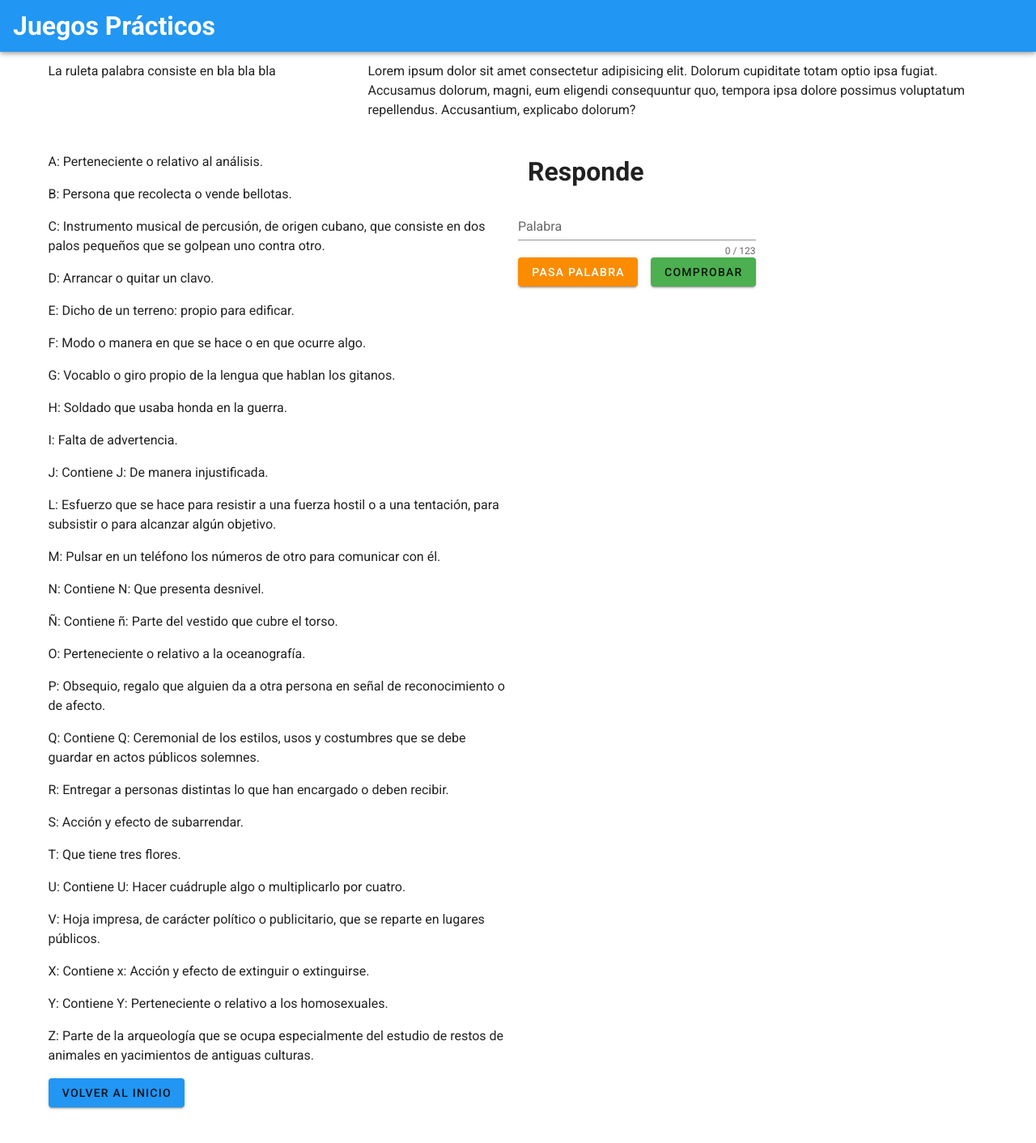
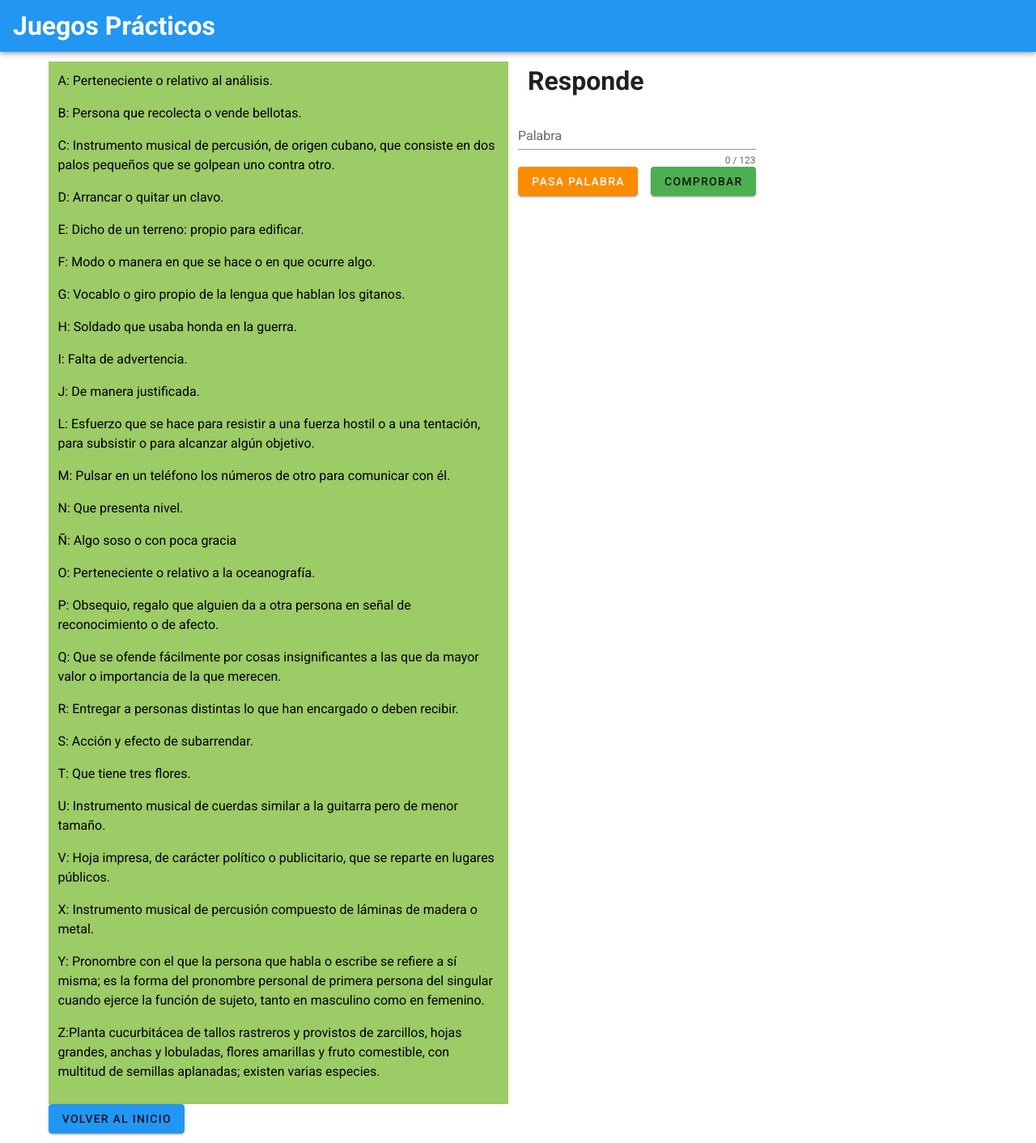
Before and after one commit to fasalgad/ruleta-palabras, a Vue app: page /ruleta in a window 1280 px wide. Shown: the whole page at 81% size. Before the commit the page ends 1380 px from the top, so only its background shows below. Built offline with nearby package versions, Linux system fonts and the light colour scheme.

Commit message:
El mejor Punto de restauración

```diff
--- a/src/App.vue
+++ b/src/App.vue
@@ -8,6 +8,7 @@
       <router-view />
     </v-content>
   </v-app>
+
 </template>
 
 <script>
--- a/src/components/Ingreso.vue
+++ b/src/components/Ingreso.vue
@@ -1,19 +1,6 @@
 <template>
   <v-container>
-    <v-row>
-      <v-col cols="12" sm="4">
-        <p>La ruleta palabra consiste en bla bla bla</p>
-      </v-col>
-
-      <v-col cols="12" sm="8">
-        <p>
-          Lorem ipsum dolor sit amet consectetur adipisicing elit. Dolorum
-          cupiditate totam optio ipsa fugiat. Accusamus dolorum, magni, eum
-          eligendi consequuntur quo, tempora ipsa dolore possimus voluptatum
-          repellendus. Accusantium, explicabo dolorum?
-        </p>
-      </v-col>
-    </v-row>
+    <v-row> </v-row>
 
     <v-row>
       <v-col> <Preguntas /> </v-col>
@@ -50,8 +37,6 @@
         </v-btn>
       </v-flex>
     </v-layout>
-
-
   </v-container>
 </template>
 
@@ -61,6 +46,37 @@ export default {
   components: {
     Preguntas
   },
+   data: {
+      palabras:[
+        {palabra:'Analítico'},
+        {palabra:'Bellotero'},
+        {palabra:'Clave'},
+        {palabra:'Desclavar'},
+        {palabra:'Edificable'},
+        {palabra:'Forma'},
+        {palabra:'Gitanismo'},
+        {palabra:'Hondero'},
+        {palabra:'Inadvertencia'},
+        {palabra:'justificadamente'},
+        {palabra:'Lucha'},
+        {palabra:'Marcar'},
+        {palabra:'Nivelado'},
+        {palabra:'Ñoñería'},
+        {palabra:'Oceanográfico'},
+        {palabra:'Presente'},
+        {palabra:'Etiqueta'},
+        {palabra:'Quisquilloso'},
+        {palabra:'Repartir'},
+        {palabra:'Subarriendo'},
+        {palabra:'Trifloro'},
+        {palabra:'Ukelele'},
+        {palabra:'Volante'},
+        {palabra:'Xilófono'},
+        {palabra:'Yo'},
+        {palabra:'Zapallo'}
+
+      ]
+    },
 
   methods: {
 
--- a/src/components/Preguntas.vue
+++ b/src/components/Preguntas.vue
@@ -1,14 +1,13 @@
 <template>
   <div>
-    <p>
-      A: Perteneciente o relativo al análisis.
-    </p>
+    <v-col style="background:#9CCC65;color:black">
+      <p>A: Perteneciente o relativo al análisis.</p>
       <p>
         B: Persona que recolecta o vende bellotas.
       </p>
       <p>
-      C: Instrumento musical de percusión, de origen cubano, que consiste en dos
-      palos pequeños que se golpean uno contra otro.
+        C: Instrumento musical de percusión, de origen cubano, que consiste en
+        dos palos pequeños que se golpean uno contra otro.
       </p>
       <p>D: Arrancar o quitar un clavo.</p>
       <p>E: Dicho de un terreno: propio para edificar.</p>
@@ -16,23 +15,52 @@
       <p>G: Vocablo o giro propio de la lengua que hablan los gitanos.</p>
       <p>H: Soldado que usaba honda en la guerra.</p>
       <p>I: Falta de advertencia.</p>
-    <p>J: Contiene J: De manera injustificada.</p>
-    <p>L: Esfuerzo que se hace para resistir a una fuerza hostil o a una tentación, para subsistir o para alcanzar algún objetivo.</p>
+      <p>J: De manera justificada.</p>
+      <p>
+        L: Esfuerzo que se hace para resistir a una fuerza hostil o a una
+        tentación, para subsistir o para alcanzar algún objetivo.
+      </p>
       <p>M: Pulsar en un teléfono los números de otro para comunicar con él.</p>
-    <p>N: Contiene N: Que presenta desnivel.</p>
-    <p>Ñ: Contiene ñ: Parte del vestido que cubre el torso.</p>
+      <p>N: Que presenta nivel.</p>
+      <p>Ñ: Algo soso o con poca gracia</p>
       <p>O: Perteneciente o relativo a la oceanografía.</p>
-    <p>P: Obsequio, regalo que alguien da a otra persona en señal de reconocimiento o de afecto.</p>
-    <p>Q: Contiene Q: Ceremonial de los estilos, usos y costumbres que se debe guardar en actos públicos solemnes. </p>
-    <p>R: Entregar a personas distintas lo que han encargado o deben recibir.</p>
-    <p>S: Acción y efecto de subarrendar.  </p>
-    <p>T: Que tiene tres flores. </p>
-    <p>U: Contiene U:  Hacer cuádruple algo o multiplicarlo por cuatro.</p>
-    <p>V: Hoja impresa, de carácter político o publicitario, que se reparte en lugares públicos.</p>
-    <p>X: Contiene x:  Acción y efecto de extinguir o extinguirse.</p>
-    <p>Y: Contiene Y: Perteneciente o relativo a los homosexuales.</p>
-    <p>Z: Parte de la arqueología que se ocupa especialmente del estudio de restos de animales en yacimientos de antiguas culturas.</p>
-
+      <p>
+        P: Obsequio, regalo que alguien da a otra persona en señal de
+        reconocimiento o de afecto.
+      </p>
+      <p>
+        Q: Que se ofende fácilmente por cosas insignificantes a las que da mayor
+        valor o importancia de la que merecen.
+      </p>
+      <p>
+        R: Entregar a personas distintas lo que han encargado o deben recibir.
+      </p>
+      <p>S: Acción y efecto de subarrendar.</p>
+      <p>T: Que tiene tres flores.</p>
+      <p>
+        U: Instrumento musical de cuerdas similar a la guitarra pero de menor
+        tamaño.
+      </p>
+      <p>
+        V: Hoja impresa, de carácter político o publicitario, que se reparte en
+        lugares públicos.
+      </p>
+      <p>
+        X: Instrumento musical de percusión compuesto de láminas de madera o
+        metal.
+      </p>
+      <p>
+        Y: Pronombre con el que la persona que habla o escribe se refiere a sí
+        misma; es la forma del pronombre personal de primera persona del
+        singular cuando ejerce la función de sujeto, tanto en masculino como en
+        femenino.
+      </p>
+      <p>
+        Z:Planta cucurbitácea de tallos rastreros y provistos de zarcillos,
+        hojas grandes, anchas y lobuladas, flores amarillas y fruto comestible,
+        con multitud de semillas aplanadas; existen varias especies.
+      </p>
+    </v-col>
   </div>
 </template>
 
--- a/src/views/Ruleta.vue
+++ b/src/views/Ruleta.vue
@@ -5,6 +5,7 @@
 
 
   </div>
+
 </template>
 
 <script>
```
Also changed, not shown: src/components/Pie.vue (added, +43 -0 lines). Lines whose indentation alone changed are shown as unchanged.
